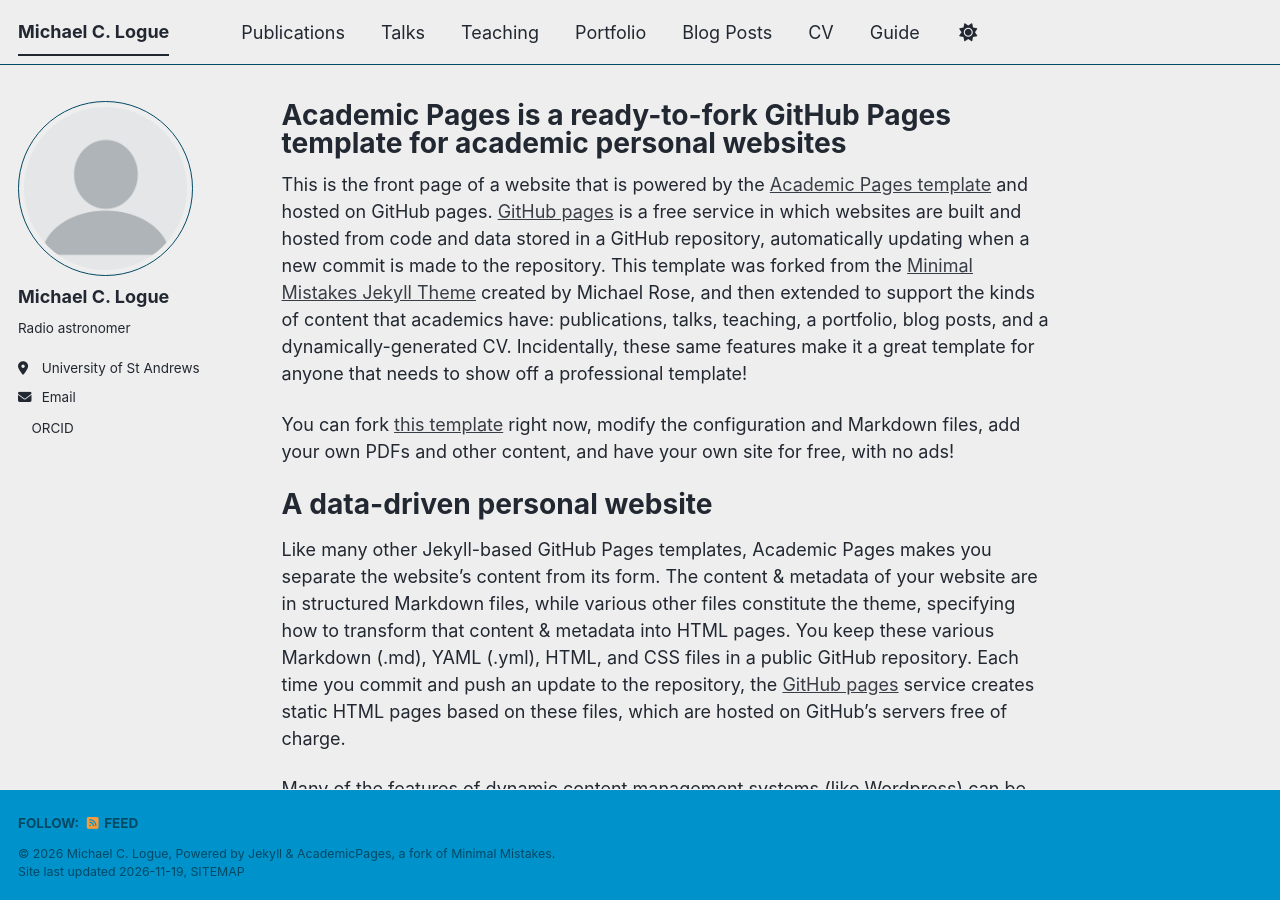
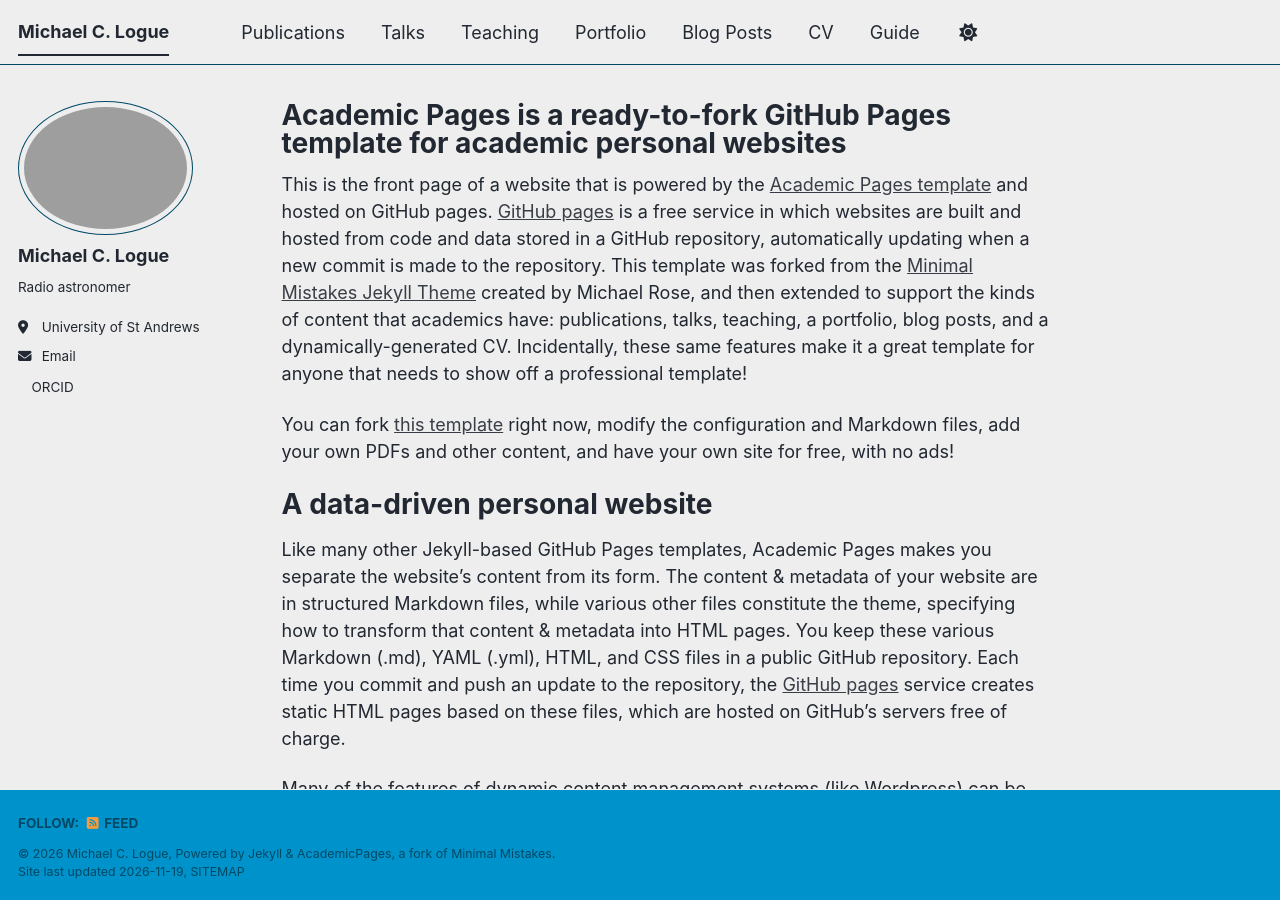
Before and after one commit to mlogue109/mlogue109.github.io, a Jekyll site: the page built from _pages/about.md, in a window 1280 px wide and 900 px high. Built offline with Jekyll 4.4.1, drawn with Linux system fonts in a browser that asks for light colours; a script bundle is joined from its source files by our own code; a style sheet for code colours, icons or effects is not loaded.

Commit message:
Update _config.yml

```diff
--- a/_config.yml
+++ b/_config.yml
@@ -23,7 +23,7 @@ repository               : "mlogue109/mlogue109.github.io"
 #               Additional customization can be done by editing /_includes/author-profile.html
 author:
   # Biographic information
-  avatar           : "profile.png"
+  avatar           : "IMG_2416.png"
   name             : "Michael C. Logue"
   pronouns         : # example: "she/her"
   bio              : "Radio astronomer"
```
